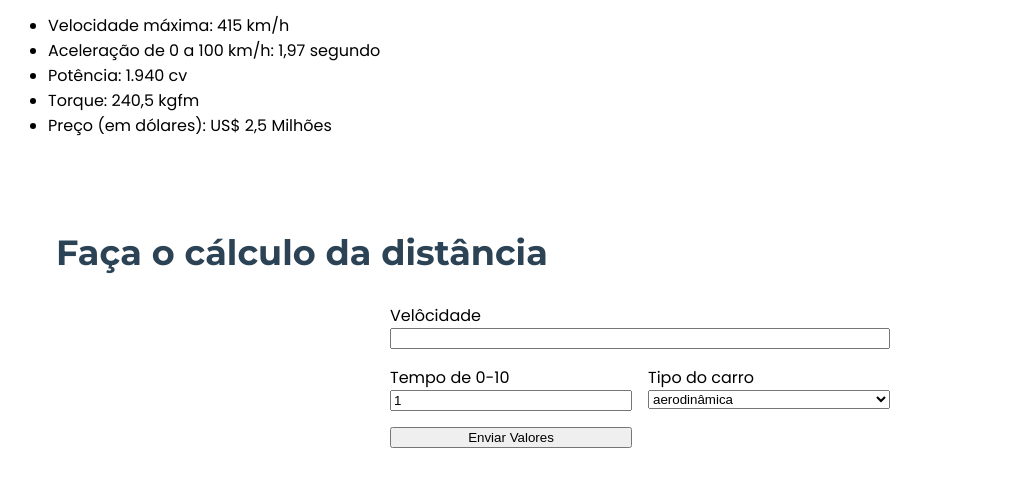
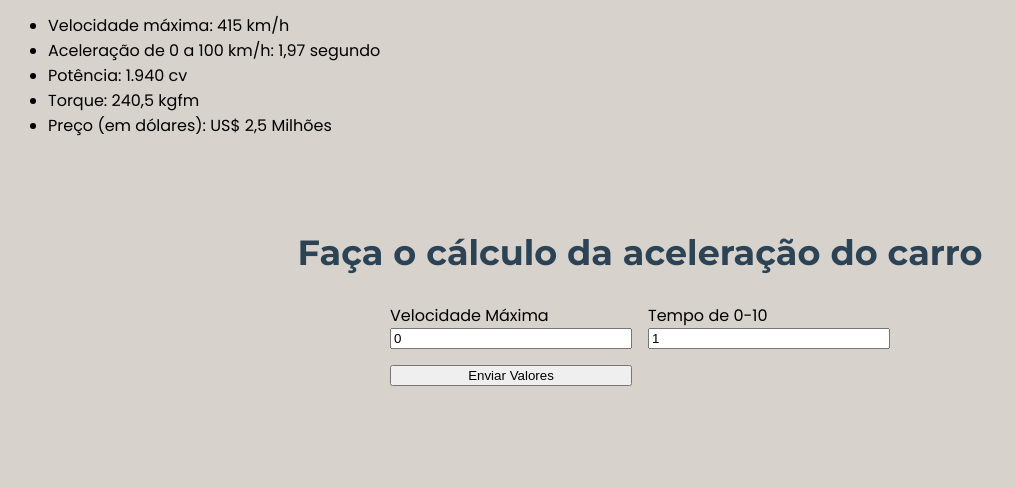
Before and after one commit to ViniCabral19/carros-velozes, a plain HTML site: page index.html in a window 1280 px wide. Shown: the part 4127-4614 px from the top of the page, without its empty margins (0-1015 px from the left). Drawn offline with Linux system fonts and the light colour scheme.

Commit message:
caros velozes

```diff
--- a/assets/js/script.js
+++ b/assets/js/script.js
@@ -14,11 +14,12 @@ document.querySelector("#tipo").addEventListener("change", calcular)
 function calcular(){
 
     //DOM - Document Object Model
-    const tempo_0_10 = document.querySelector("#tempo").value
-    let valor = tempo_0_10 / 415
+    const tempo_0_100 = document.querySelector("#tempo").value
+    let valor = tempo_0_100
 
-    const tipo = document.querySelector("#tipo").value
-    if(tipo == 1) valor += 0.5
+    const velo = document.querySelector("#velocidade").value
+
+    // preciso fazer 0 - velocidade inserida / pelo tempo de 0-100 para calcular a aceleraçao como????????????
 
     // const prototipo = document.querySelector("#prototipo_sim").checked
     // if (prototipo) valor *= 1.1
--- a/index.html
+++ b/index.html
@@ -6,6 +6,27 @@
     <title>Carros Velozes</title>
     <link rel="stylesheet" href="./assets/css/style.css">
     <script src="./assets/js/script.js" defer></script>
+
+    <meta charset="UTF-8">
+    <meta name="viewport" content="width=device-width, initial-scale=1.0">
+    <style>
+        body {
+            background-color: #D7d2cc; /* Cor de fundo */
+            /* Ou você pode usar uma imagem de fundo */
+            /* background-image: url('caminho/para/imagem.jpg'); */
+            /* background-size: cover; */
+        }
+    </style>
+
+    <meta charset="UTF-8">
+    <meta name="viewport" content="width=device-width, initial-scale=1.0">
+    <title>Centralizar Texto</title>
+    <style>
+        .centered-text {
+            text-align: center; /* Define o alinhamento do texto como centralizado */
+        }
+</style>
+
 </head>
 <body>
     <header>
@@ -210,26 +231,28 @@
     </section> -->
 
     <section id="secao-calculo">
-        <h2>Faça o cálculo da distância</h2>
+        <div class="centered-text">
+            <h2>Faça o cálculo da aceleração do carro</h2>
+        </div>
         <form action="">
-            <div class="campo linha">
-                <label for="Velocidade">Velôcidade</label>
-                <input type="text" id="Velocidade">
+            <div class="campo">
+                <label for="Velocidade">Velocidade Máxima</label>
+                <input type="number" id="Velocidade" min="0" max="100" value="0">
             </div>
 
             <div class="campo">
                 <label for="tempo">Tempo de 0-10</label>
-                <input type="number" id="tempo" min="1" value="1">
+                <input type="number" id="tempo" min="1" max= "5" value="1">
             </div>
 
-            <div class="campo">
+            <!-- <div class="campo">
                 <label for="tipo">Tipo do carro</label>
                 <select id="tipo">
                     <option value="1">aerodinâmica</option>
                     <option value="2">sem aerodinâmica</option>
                 </select>
             </div>
-
+             -->
             <!-- <div class="campo linha">
                 <label for="">Precisa de Protótipo?</label>
                 <div>
```
